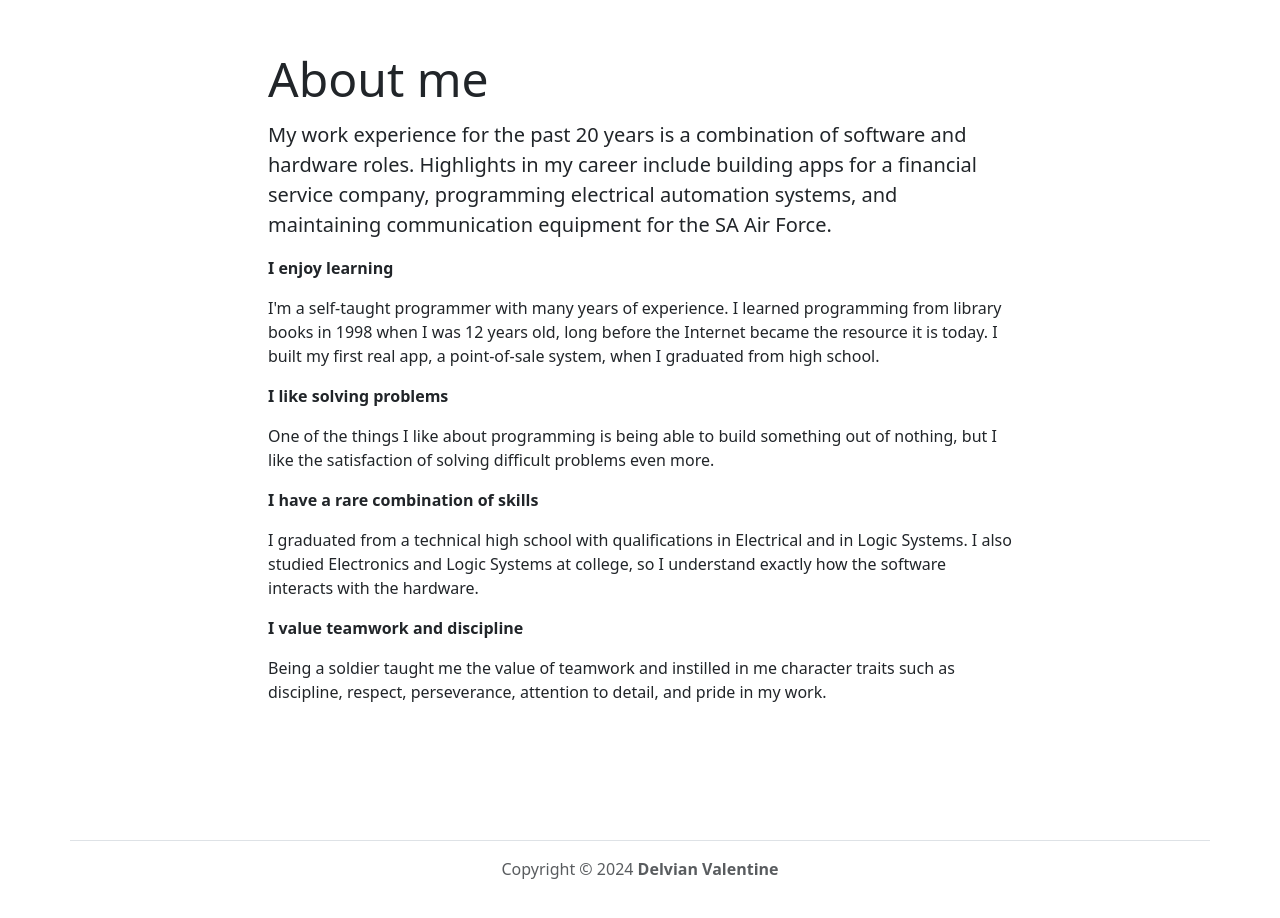
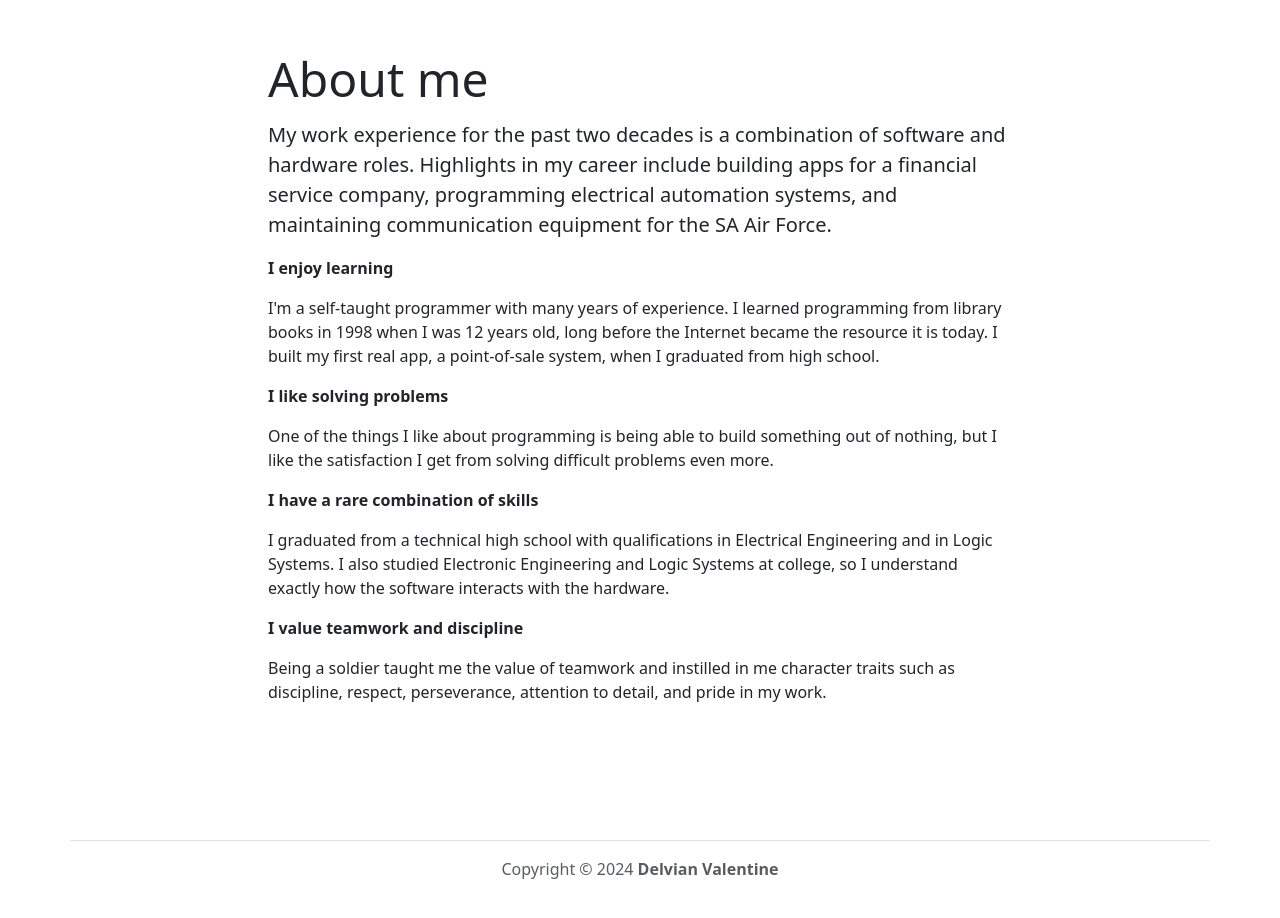
Before and after one commit to delvianv/delvianv.github.io, a plain HTML site: page index.html in a window 1280 px wide. Shown: the part 1440-2358 px from the top of the page. Drawn offline with Linux system fonts and the light colour scheme.

Commit message:
Edit About section

```diff
--- a/index.html
+++ b/index.html
@@ -454,10 +454,11 @@
       <div class="col-lg-8 mx-auto py-5">
         <h2 class="display-5 pb-1">About me</h2>
         <p class="lead">
-          My work experience for the past 20 years is a combination of software
-          and hardware roles. Highlights in my career include building apps for
-          a financial service company, programming electrical automation
-          systems, and maintaining communication equipment for the SA Air Force.
+          My work experience for the past two decades is a combination of
+          software and hardware roles. Highlights in my career include building
+          apps for a financial service company, programming electrical
+          automation systems, and maintaining communication equipment for the SA
+          Air Force.
         </p>
         <p><strong>I enjoy learning</strong></p>
         <p>
@@ -469,15 +470,15 @@
         <p><strong>I like solving problems</strong></p>
         <p>
           One of the things I like about programming is being able to build
-          something out of nothing, but I like the satisfaction of solving
-          difficult problems even more.
+          something out of nothing, but I like the satisfaction I get from
+          solving difficult problems even more.
         </p>
         <p><strong>I have a rare combination of skills</strong></p>
         <p>
           I graduated from a technical high school with qualifications in
-          Electrical and in Logic Systems. I also studied Electronics and Logic
-          Systems at college, so I understand exactly how the software interacts
-          with the hardware.
+          Electrical Engineering and in Logic Systems. I also studied Electronic
+          Engineering and Logic Systems at college, so I understand exactly how
+          the software interacts with the hardware.
         </p>
         <p><strong>I value teamwork and discipline</strong></p>
         <p>
```
Also changed, not shown: images/notes.png (deleted).
